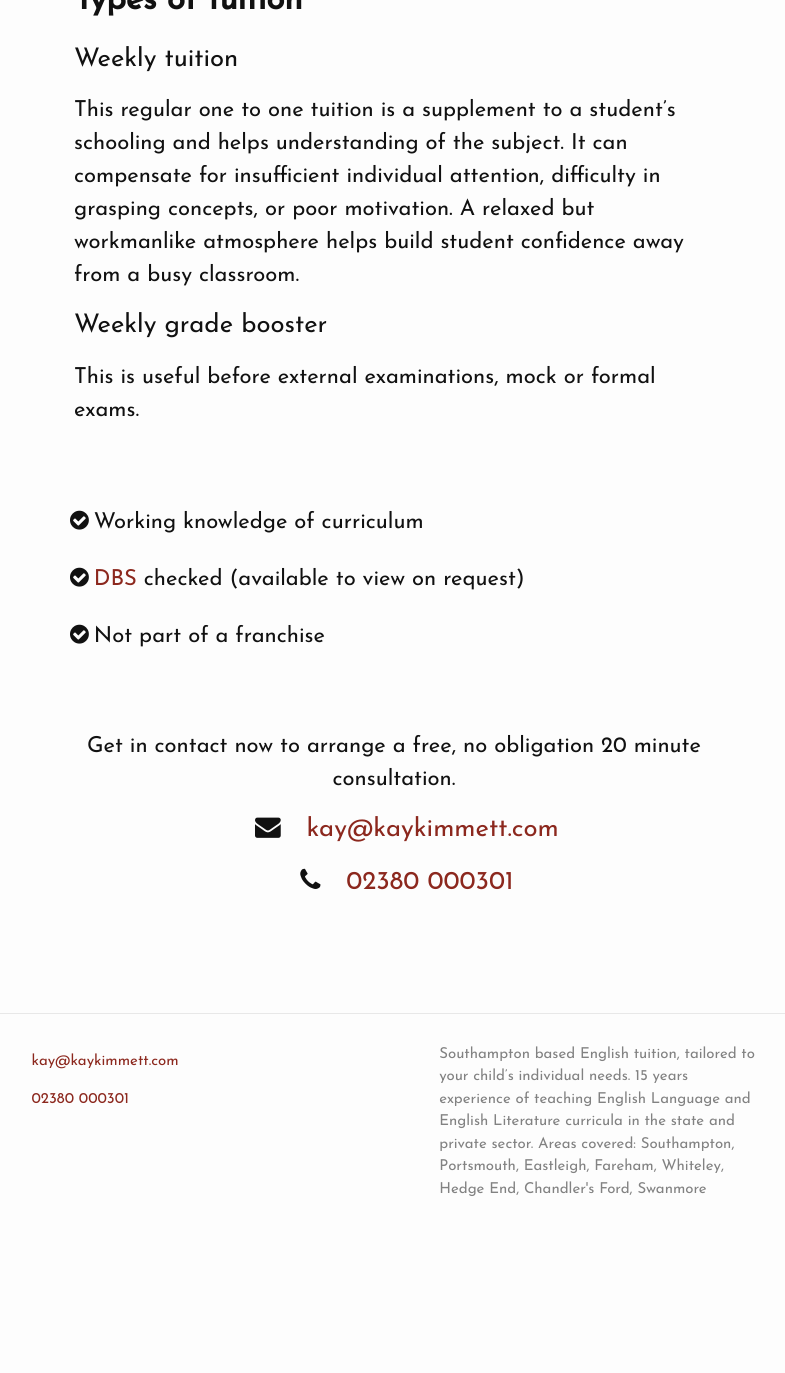
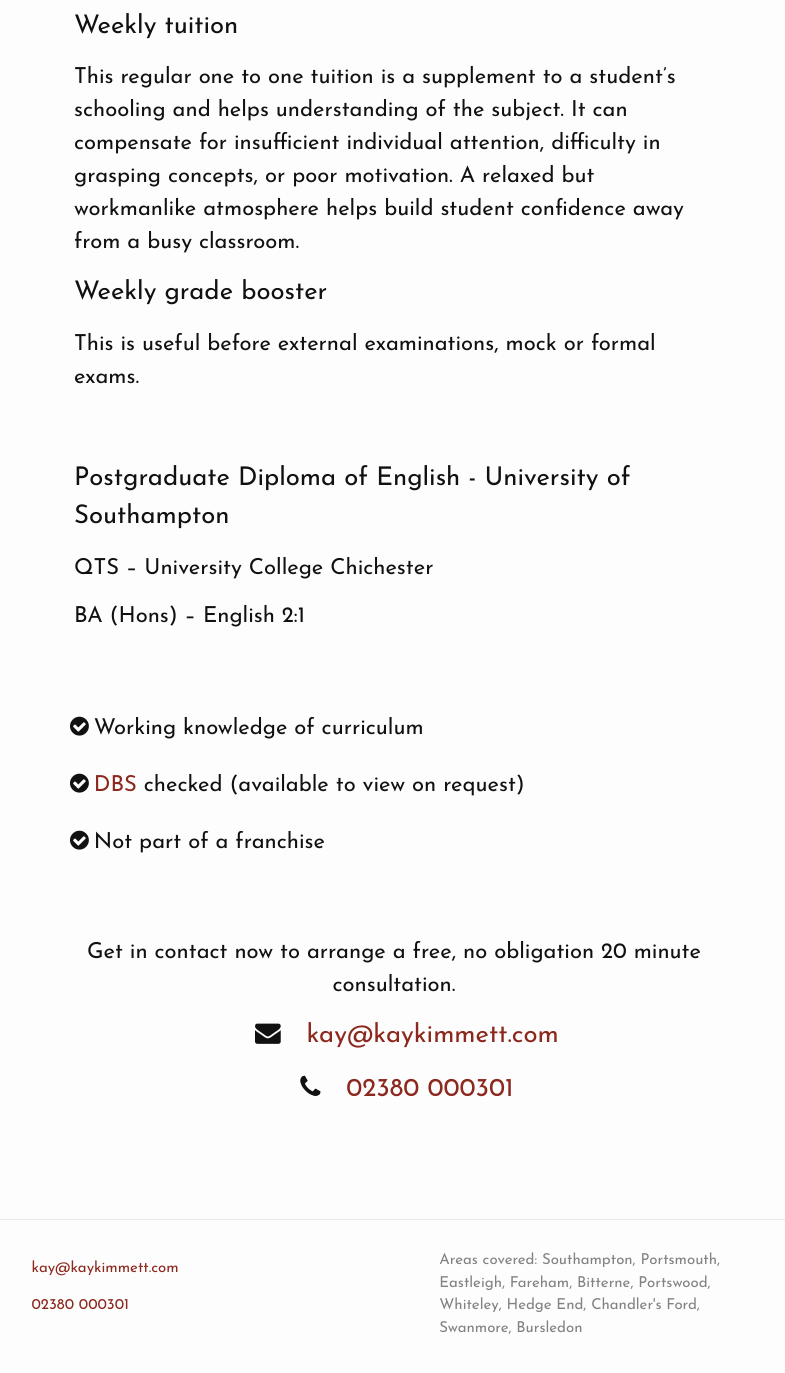
Before and after one commit to kaykimmett/kaykimmett.github.io, a Jekyll site: the page built from index.html, in a window 1280 px wide and 1400 px high, scrolled down 1086 px. Shown: the top 1373 px of the window, without its empty margins (246-1031 px from the left). Built offline with Jekyll 4.4.1, drawn with Linux system fonts in a browser that asks for light colours; nearby versions of some CDN libraries; some web fonts are replaced; before the commit the page ends 2347 px from its top, so only the background shows below that; some of the changed text lies outside the part shown.

Commit message:
Make changes to the homepage

```diff
--- a/_config.yml
+++ b/_config.yml
@@ -3,9 +3,7 @@ title: Kay Kimmett Tutoring
 email: kay@kaykimmett.com
 phone: 02380 000301
 description: > # this means to ignore newlines until "baseurl:"
-  Southampton based English tuition, tailored to your child’s individual needs. 15 years experience of teaching English Language and English Literature curricula in the state and private sector.
-
-  Areas covered: Southampton, Portsmouth, Eastleigh, Fareham, Whiteley, Hedge End, Chandler's Ford, Swanmore
+  Areas covered: Southampton, Portsmouth, Eastleigh, Fareham, Bitterne, Portswood, Whiteley, Hedge End, Chandler's Ford, Swanmore, Bursledon
 baseurl: "" # the subpath of your site, e.g. /blog/
 url: "http://www.kaykimmett.com" # the base hostname & protocol for your site
 
--- a/index.html
+++ b/index.html
@@ -20,6 +20,12 @@ bgimage: '/assets/girl-hands.jpg'
   <p>This is useful before external examinations, mock or formal exams.</p>
 </div>
 
+
+<h3>Postgraduate Diploma of English - University of Southampton</h3>
+<p>QTS – University College Chichester</p>
+<p>BA (Hons) – English 2:1</p>
+
+
 <ul class="fa-ul vertical-margin">
   <li>Working knowledge of curriculum</li>
   <li><a href="https://www.gov.uk/disclosure-barring-service-check/overview">DBS</a> checked (available to view on request)</li>
```
Also changed, not shown: other parts of index.html (+1 -1 lines).
